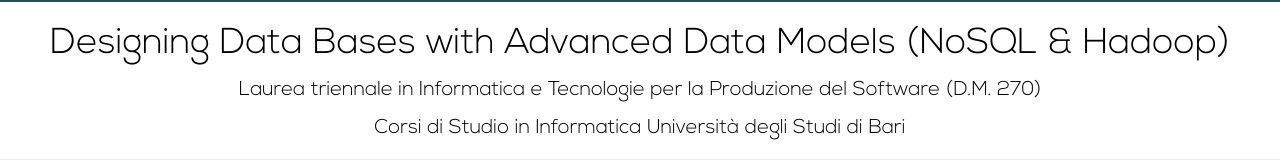
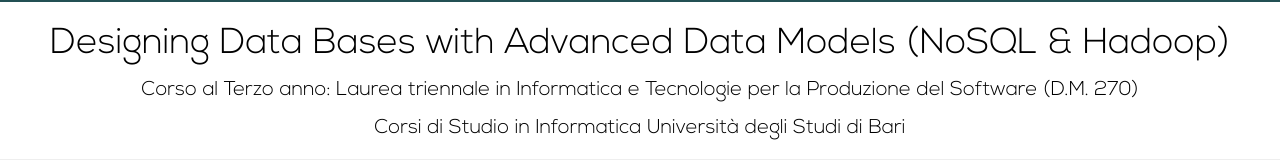
Before and after one commit to fabiofumarola/nosql, a plain HTML site: page index.html in a window 1280 px wide. Shown: the top 167 px of the page. Drawn offline with Linux system fonts and the light colour scheme; some packages are replaced by stand-ins of ours.

Commit message:
add link to university

```diff
--- a/index.html
+++ b/index.html
@@ -74,7 +74,7 @@
         <div class="main-header-wrap clearfix">
           <div class="page-header" style="text-align: center">
               <h2>Designing Data Bases with Advanced Data Models (NoSQL & Hadoop)</h2>
-              <h4><a href="http://informatica.di.uniba.it/laurea_produzione3/index.htm">Laurea triennale in Informatica e Tecnologie per la Produzione del Software (D.M. 270)</a></h4>
+              <h4><a href="http://informatica.di.uniba.it/laurea_produzione3/index.htm">Corso al Terzo anno: Laurea triennale in Informatica e Tecnologie per la Produzione del Software (D.M. 270)</a></h4>
               <h4><a href="http://www.uniba.it/ricerca/dipartimenti/informatica">Corsi di Studio in Informatica </a> <a href="http://www.uniba.it/">Università degli Studi di Bari</a></h4>
           </div>
           <div class="text-center">
```
